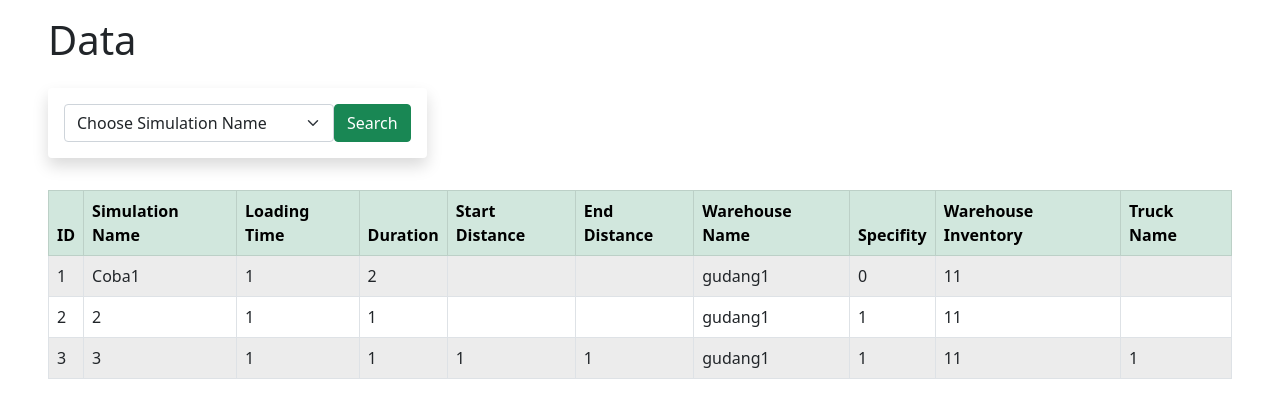
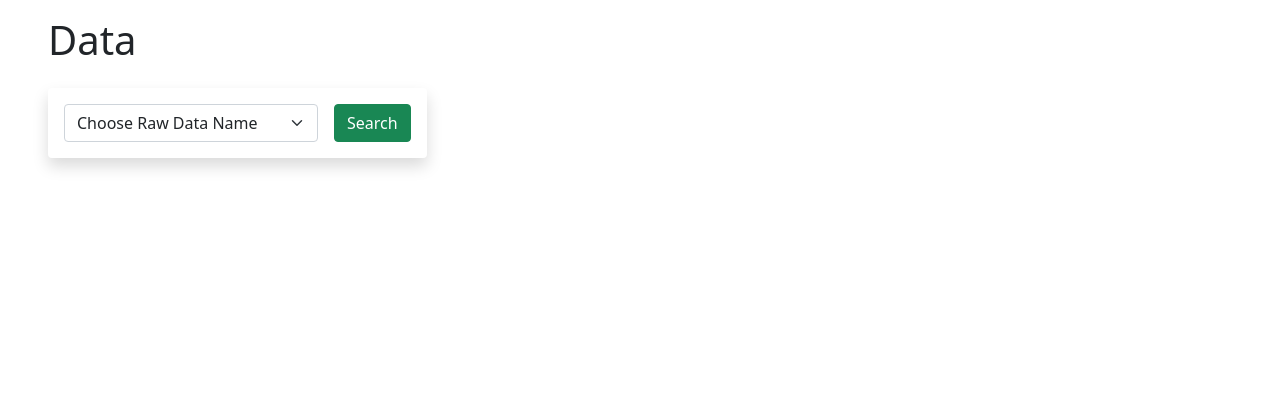
Before and after one commit to AlvinTanaya/ManPro, a PHP site: page /raw_data.php in a window 1280 px wide. Shown: the part 92-510 px from the top of the page. Run offline with PHP 8.4, Linux system fonts and the light colour scheme; data comes from the database, SQL or seed files in the repository; some libraries are stand-ins or nearby versions.

Commit message:
Add files via upload

```diff
--- a/raw_data.php
+++ b/raw_data.php
@@ -119,6 +119,10 @@ require "ok2.php";
             align-content: center;
 
         }
+
+        h2 {
+            margin-bottom: 20px;
+        }
     </style>
 
     <title>Manpro Simulation Truck</title>
@@ -182,18 +186,18 @@ require "ok2.php";
                 <div class="rounded p-3 shadow">
                     <form method="post">
                         <div style="display: flex; align-items: center;">
-                            <select class="form-select" aria-label="Simulation Name" name="nama">
-                                <option value="" disabled selected>Choose Simulation Name</option>
+                            <select class="form-select" aria-label="Raw Data Name" name="rawDataName">
+                                <option value="" disabled selected>Choose Raw Data Name</option>
                                 <?php
-                                $ambilSemuaNama = mysqli_query($conn, "SELECT nama FROM simul");
+                                $ambilSemuaNama = mysqli_query($conn, "SELECT rawDataName FROM rawdata");
                                 while ($data = mysqli_fetch_assoc($ambilSemuaNama)) {
                                 ?>
-                                    <option value="<?= $data['nama']; ?>"><?= $data['nama']; ?></option>
+                                    <option value="<?= $data['rawDataName']; ?>"><?= $data['rawDataName']; ?></option>
                                 <?php
                                 }
                                 ?>
                             </select>
-                            <input type="submit" name="submit" class="btn btn-success" value="Search">
+                            <input type="submit" name="submit" class="btn btn-success ms-3" value="Search">
 
                         </div>
                     </form>
@@ -204,52 +208,91 @@ require "ok2.php";
 
         </div>
 
-        <table id="example" class="table table-bordered table-striped table-hover">
-            <thead class="table-success thead-dark">
-                <tr>
-                    <th>ID</th>
-                    <th>Simulation Name</th>
-                    <th>Loading Time</th>
-                    <th>Duration</th>
-                    <th>Start Distance</th>
-                    <th>End Distance</th>
-                    <th>Warehouse Name</th>
-                    <th>Specifity</th>
-                    <th>Warehouse Inventory</th>
-                    <th>Truck Name</th>
-                </tr>
-            </thead>
+        <div class="container-fluid p-0">
+            <div class="row mt-4">
+                <div class="col-md-6">
 
-            <tbody>
                     <?php
-                if (isset($_POST['submit']) && isset($_POST['nama'])) {
-                    $selected = $_POST['nama'];
-                    $ambilsemuadata = mysqli_query($conn, "SELECT * FROM simul LEFT JOIN jarak ON simul.nama = jarak.namaSimul LEFT JOIN gudang ON simul.nama = gudang.namaSimul where simul.nama = '$selected'");
-                } else {
-                    $ambilsemuadata = mysqli_query($conn, "SELECT * FROM simul LEFT JOIN jarak ON simul.nama = jarak.namaSimul LEFT JOIN gudang ON simul.nama = gudang.namaSimul");
+                    if (isset($_POST['submit']) && isset($_POST['rawDataName'])) {
+                        $selected = $_POST['rawDataName'];
+                        $ambilSemuaData = mysqli_query($conn, "SELECT * FROM rawdata where rawDataName = '$selected'");
+                        while ($data = mysqli_fetch_assoc($ambilSemuaData)) {
+                    ?>
+                            <h1>Nama Raw Data:</h1>
+                            <h2><?= $data['rawDataName']; ?></h2>
+
+
+                            <h1>Jumlah Area: </h1>
+                            <h2><?= $data['jumlahArea']; ?></h2>
+
+                            <h1>Range Jarak:</h1>
+                            <?php
+                            $jsonString = $data['rangeJarak'];
+                            $decodedData = json_decode($jsonString, true);
+
+                            $index = 0;
+                            $awal = 0;
+                            if (is_array($decodedData)) {
+                                foreach ($decodedData as $value) {
+                                    echo "<h2>Area $index: $awal - $value</h2>";
+                                    $index++;
+                                    $awal = $value += 1;
+                                }
+                            }
+                            ?>
+
+                            <h1>Total Jumlah Truck:</h1>
+                            <h2><?= $data['totalTruk']; ?></h2>
+
+                            <h1>Durasi waktu Simulasi:</h1>
+                            <h2><?= $data['durasi']; ?></h2>
+
+
+                            <h1>Jumlah Truck:</h1>
+                            <?php
+                            $jsonString = $data['persentaseTruk'];
+                            $decodedData = json_decode($jsonString, true);
+
+                            $index = 0;
+                            if (is_array($decodedData)) {
+                                foreach ($decodedData as $value) {
+
+                                    echo "<h2>Area $index: $value</h2>";
+                                    $index++;
+                                }
+                            }
+                            ?>
+
+
+                            <h1 style='margin-top: 50px'>Detail Truck:</h1>
+
+                            <?php
+                            $jsonString = $data['detailTruk'];
+                            $data = json_decode($jsonString, true);
+
+                            foreach ($data as $truckNumber => $truckData) {
+                                echo "<h1>Truck $truckNumber</h1><h2>" . PHP_EOL . "</h2>";
+                                echo "<h2>Index Area: {$truckData[0]}</h2>" . PHP_EOL;
+                                echo "<h2>Jarak: {$truckData[1]}</h2>" . PHP_EOL;
+                                echo "<h2>Durasi Waktu Perjalanan: {$truckData[2]}</h2>" . PHP_EOL;
+                                echo "<h2>Waktu Berangkat: {$truckData[3]}</h2>" . PHP_EOL;
+                                echo "<h2>Waktu Delay: {$truckData[4]}</h2>" . PHP_EOL;
+                                echo "<h2 style='margin-bottom: 50px'>Waktu Sampai: {$truckData[5]}</h2>" . PHP_EOL;
                             }
 
 
-                $i = 1;
-                while ($data = mysqli_fetch_assoc($ambilsemuadata)) {
                             ?>
-                    <tr>
-                        <td><?= $i++; ?></td>
-                        <td><?= $data['namaSimul']; ?></td>
-                        <td><?= $data['waktuLoading']; ?></td>
-                        <td><?= $data['durasi']; ?></td>
-                        <td><?= $data['jarakAwal']; ?></td>
-                        <td><?= $data['jarakAkhir']; ?></td>
-                        <td><?= $data['namaGudang']; ?></td>
-                        <td><?= $data['khusus']; ?></td>
-                        <td><?= $data['isiGudang']; ?></td>
-                        <td><?= $data['namaTruck']; ?></td>
-                    </tr>
+
                     <?php
                         }
+                    } else {
+                    }
+
+
+
                     ?>
-            </tbody>
-        </table>
+                </div>
+            </div>
         </div>
 
 
```
Lines whose indentation alone changed are shown as unchanged.
